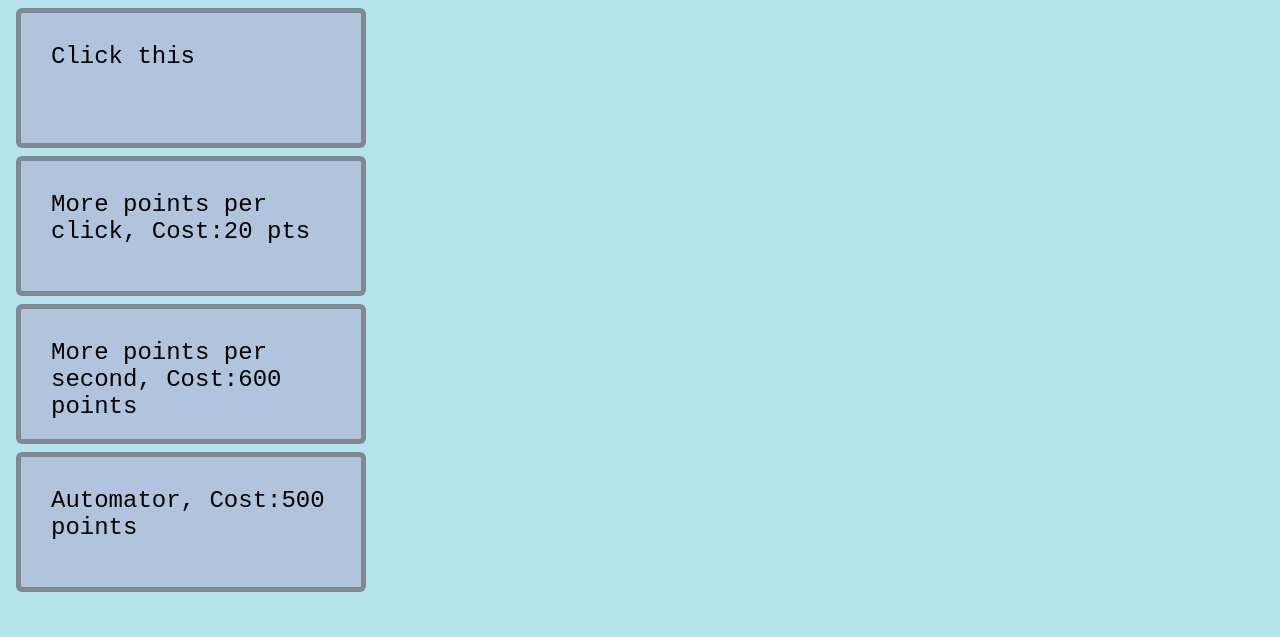
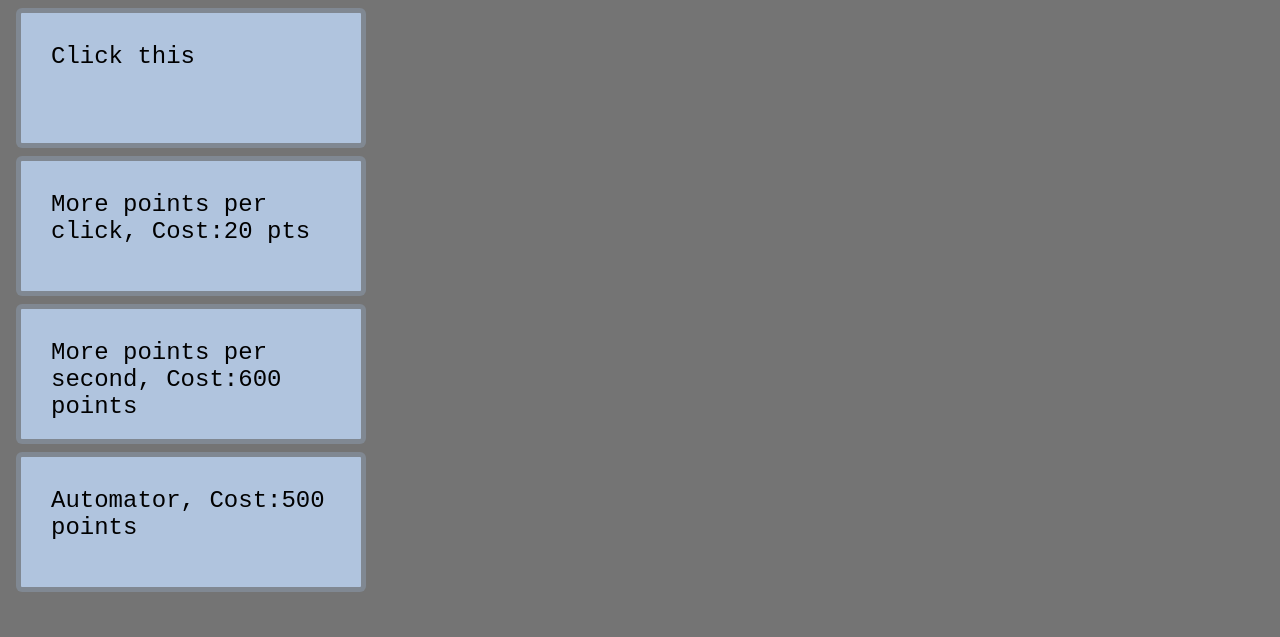
Before and after one commit to ILikeMath314/ILikeMath314.github.io, a plain HTML site: page index.html in a window 1280 px wide. Shown: the top 637 px of the page. Drawn offline with Linux system fonts and the light colour scheme.

Commit message:
background change

```diff
--- a/index.html
+++ b/index.html
@@ -81,7 +81,7 @@
         <style>
 
             body {
-                background-color: rgba(145, 216, 230, 0.669);
+                background-color: rgba(49, 49, 49, 0.669);
             }
                 /*style for button*/
 
```
